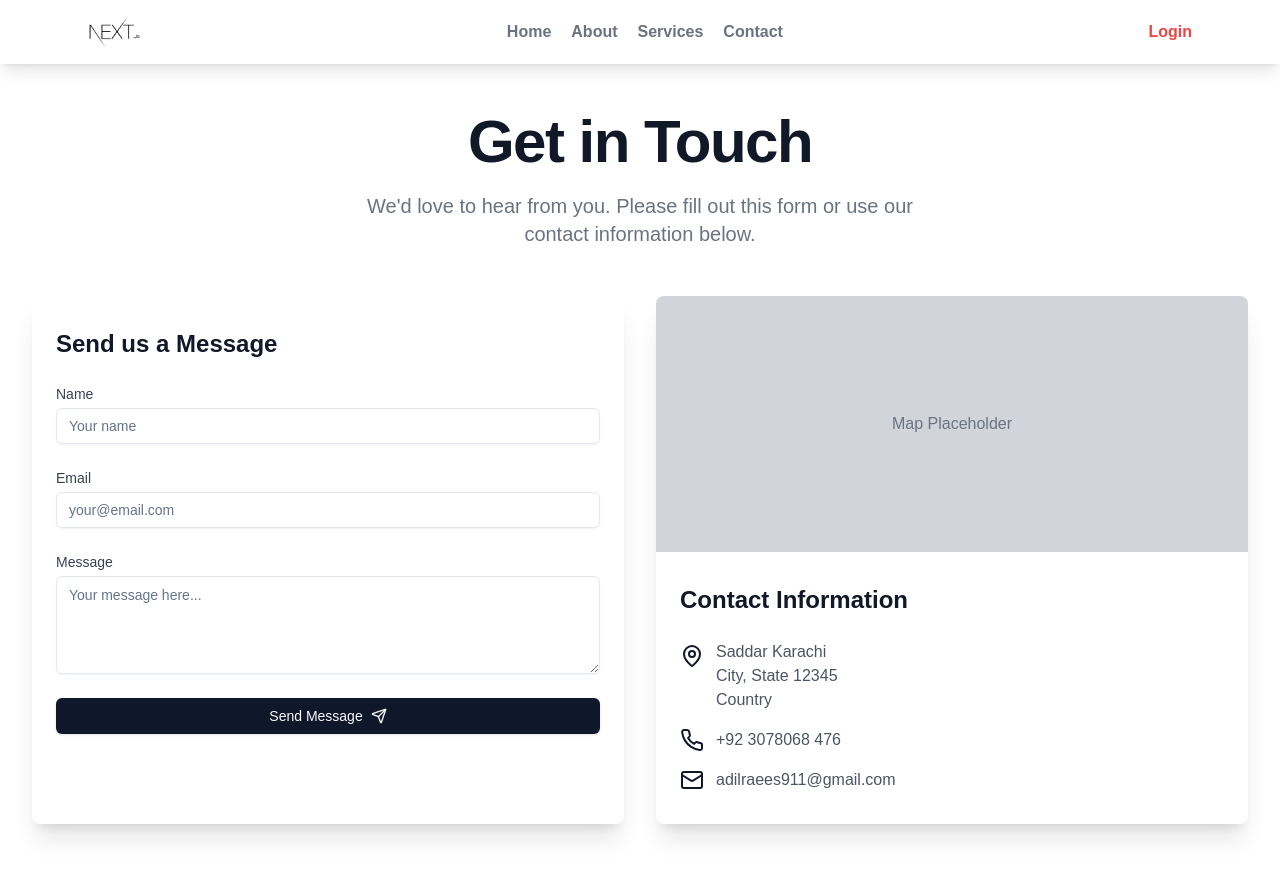
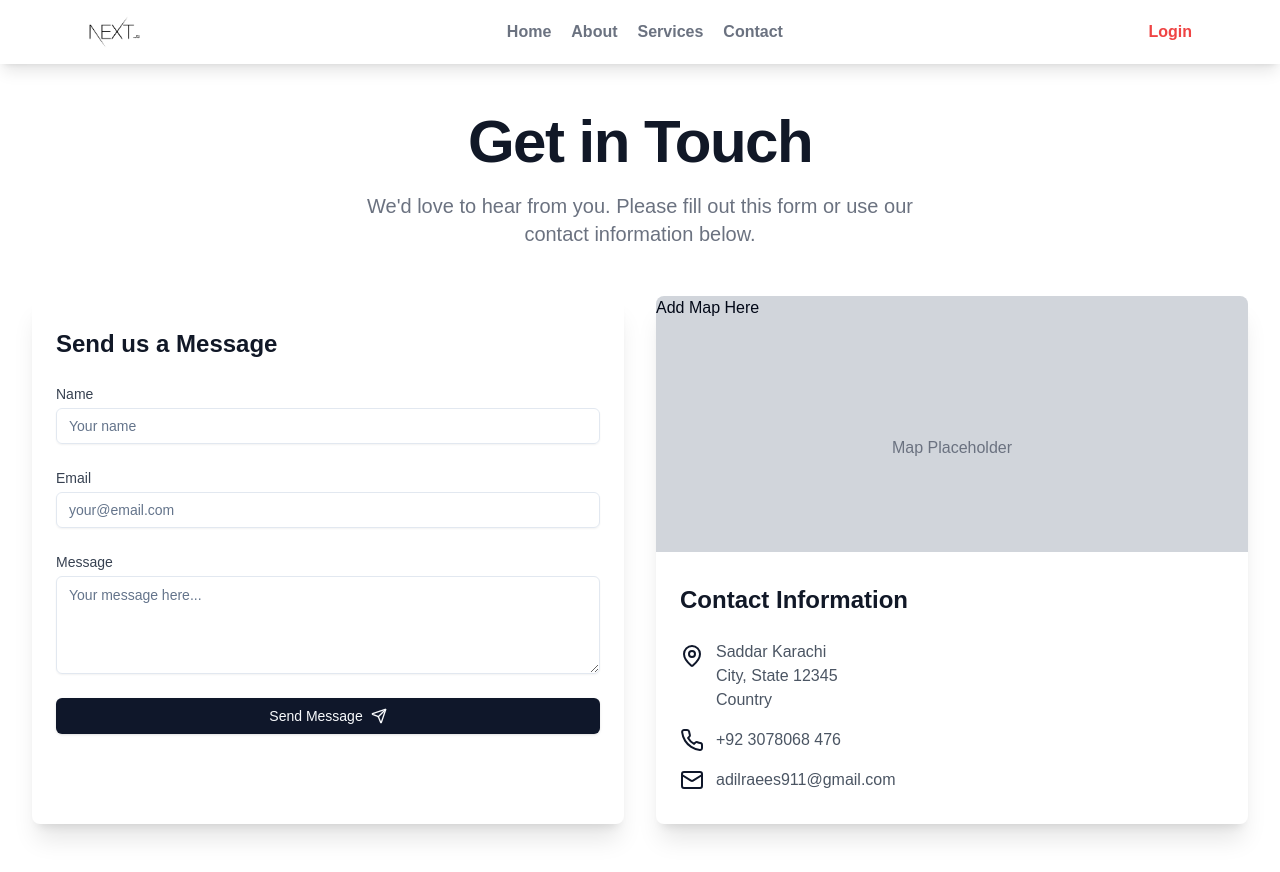
Before and after one commit to adilraees786/Sahdcn-Next-js, a Next.js app: page /contactus in a window 1280 px wide. Built offline with nearby package versions, Linux system fonts and the light colour scheme.

Commit message:
maperror

```diff
--- a/src/app/(root)/contactus/page.js
+++ b/src/app/(root)/contactus/page.js
@@ -123,7 +123,9 @@ export default function contactus () {
           <div className="bg-white rounded-lg shadow-xl overflow-hidden">
             <div className="h-64 bg-gray-300">
               {/* Replace this div with an actual map component */}
-
+             <h1>
+              Add Map Here
+             </h1>
               <div className="h-full flex items-center justify-center text-gray-500">
                 Map Placeholder
               </div>
```
